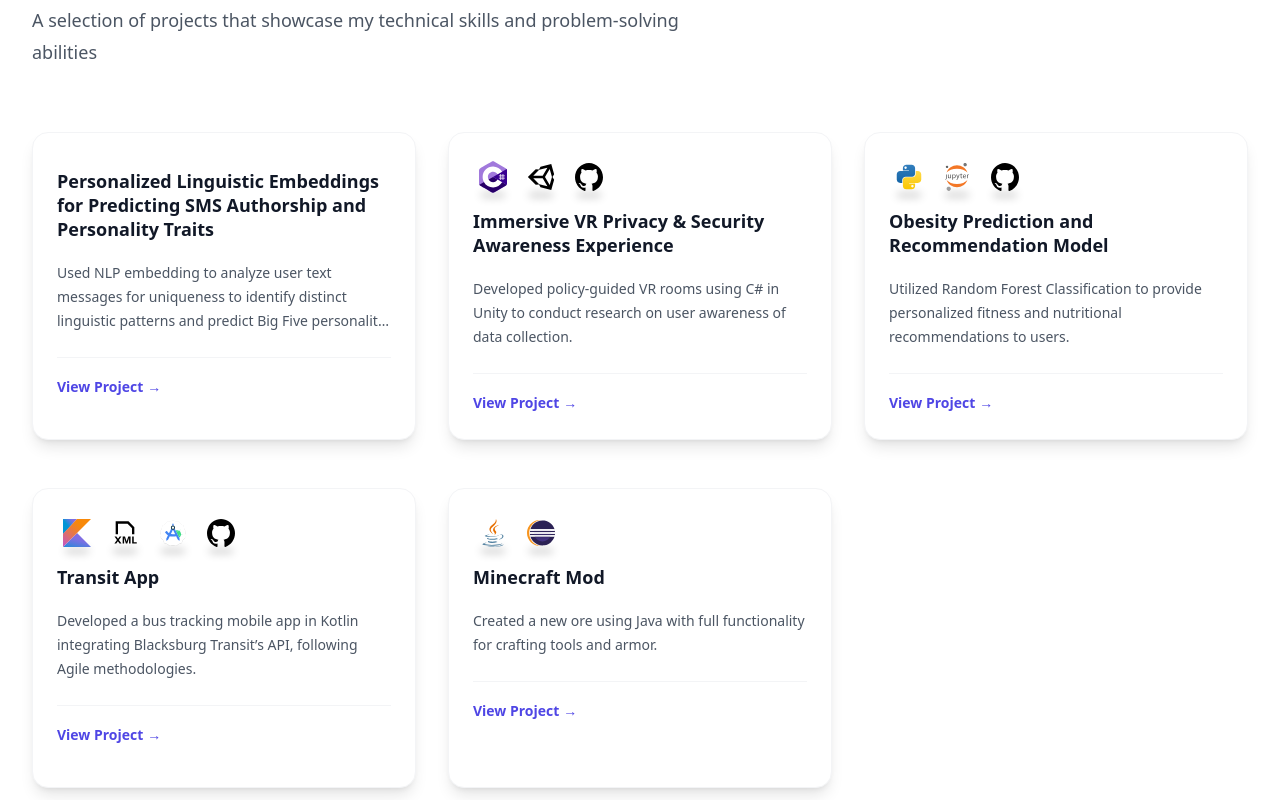
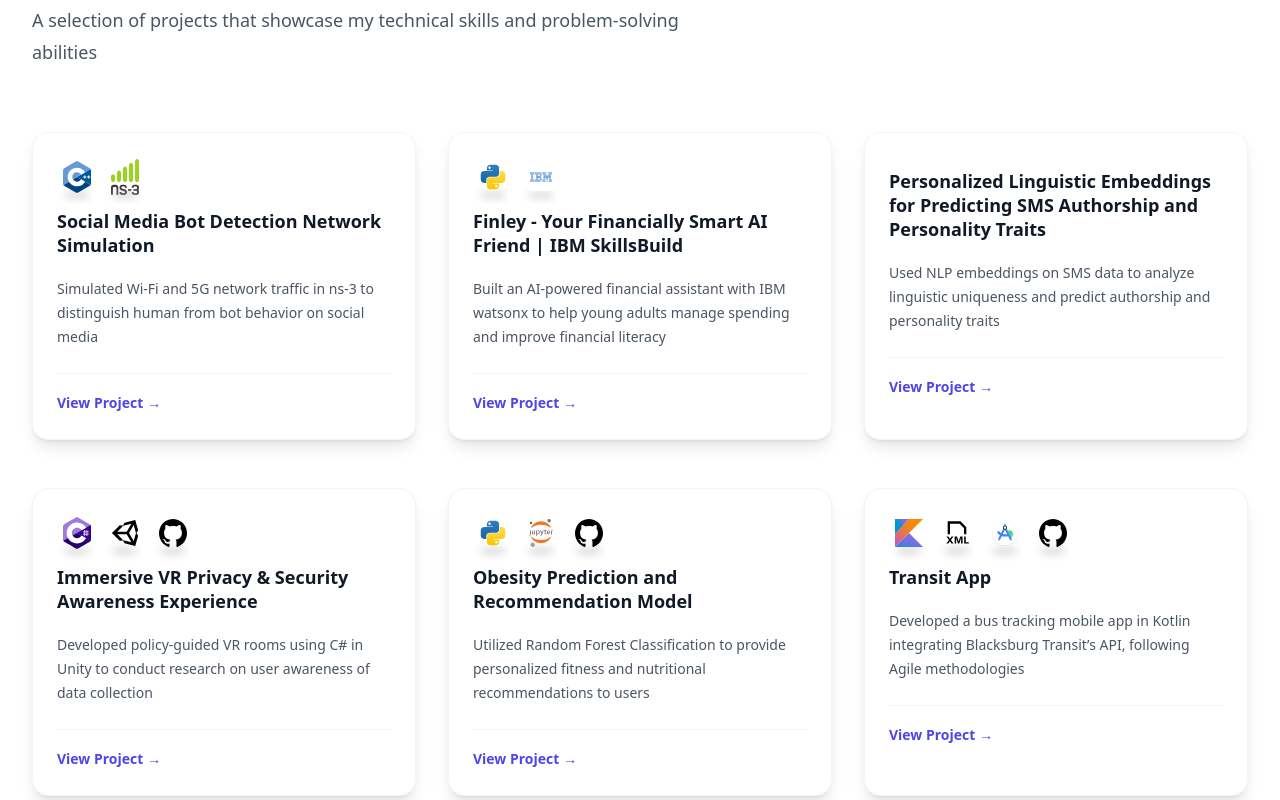
Before and after one commit to carissabb/carissabb.github.io, a React (Vite) app: page / in a window 1280 px wide. Shown: the part 1020-1820 px from the top of the page. Built offline with nearby package versions, Linux system fonts and the light colour scheme.

Commit message:
set tailwind to v3, updated projects section

```diff
--- a/package.json
+++ b/package.json
@@ -19,7 +19,7 @@
     "react": "^18.2.0",
     "react-dom": "^18.2.0",
     "react-scroll-parallax": "^3.4.5",
-    "tailwindcss": "^3.4.1"
+    "tailwindcss": "3.4.14"
   },
   "devDependencies": {
     "@babel/core": "^7.26.10",
--- a/src/components/Projects.tsx
+++ b/src/components/Projects.tsx
@@ -12,36 +12,50 @@ import androidStudioImg from '../assets/android-studio.svg';
 import dockerImg from '../assets/docker.svg';
 import eclipseImg from '../assets/eclipse.svg';
 import poster from '../assets/DLposter.pdf';
+import ns3Img from '../assets/ns3.png';
+import ibmImg from '../assets/ibm.svg';
 
 export const Projects = () => {
   const projects = [
     {
+      title: "Social Media Bot Detection Network Simulation",
+      description: "Simulated Wi-Fi and 5G network traffic in ns-3 to distinguish human from bot behavior on social media",
+      technologies: ["C++", "ns3"],
+      link: ""
+    },
+    {
+      title: "Finley - Your Financially Smart AI Friend | IBM SkillsBuild",
+      description: "Built an AI-powered financial assistant with IBM watsonx to help young adults manage spending and improve financial literacy",
+      technologies: ["Python", "IBM"],
+      link: ""
+    },
+    {
       title: "Personalized Linguistic Embeddings for Predicting SMS Authorship and Personality Traits",
-      description: "Used NLP embedding to analyze user text messages for uniqueness to identify distinct linguistic patterns and predict Big Five personality traits.",
+      description: "Used NLP embeddings on SMS data to analyze linguistic uniqueness and predict authorship and personality traits",
       technologies: [],
       link: poster
     },
     {
       title: "Immersive VR Privacy & Security Awareness Experience",
-      description: "Developed policy-guided VR rooms using C# in Unity to conduct research on user awareness of data collection.",
+      description: "Developed policy-guided VR rooms using C# in Unity to conduct research on user awareness of data collection",
       technologies: ["C#", "Unity", "GitHub"],
       link: "https://github.com/carissabb/Immersive-Privacy-and-Security-Awareness"
     },
     {
       title: "Obesity Prediction and Recommendation Model",
-      description: "Utilized Random Forest Classification to provide personalized fitness and nutritional recommendations to users.",
+      description: "Utilized Random Forest Classification to provide personalized fitness and nutritional recommendations to users",
       technologies: ["Python", "Jupyter Notebook", "GitHub"],
       link: "https://github.com/carissabb/ML-Final-Project.git"
     },
     {
       title: "Transit App",
-      description: "Developed a bus tracking mobile app in Kotlin integrating Blacksburg Transit’s API, following Agile methodologies.",
+      description: "Developed a bus tracking mobile app in Kotlin integrating Blacksburg Transit’s API, following Agile methodologies",
       technologies: ["Kotlin", "XML", "Android Studio", "GitHub"],
       link: "https://github.com/carissabb/BTApp"
     },
     {
       title: "Minecraft Mod",
-      description: "Created a new ore using Java with full functionality for crafting tools and armor.",
+      description: "Created a new ore using Java with full functionality for crafting tools and armor",
       technologies: ["Java", "Eclipse"],
       link: "https://github.com/carissabb/pink-craft-mc-mod"
     }
@@ -61,6 +75,8 @@ export const Projects = () => {
     "Android Studio": androidStudioImg,
     "Docker": dockerImg,
     "Eclipse": eclipseImg,
+    "ns3": ns3Img,
+    "IBM": ibmImg
   };
 
   return (
```
Also changed, not shown: src/assets/ibm.svg (added), src/assets/ns3.png (added).
